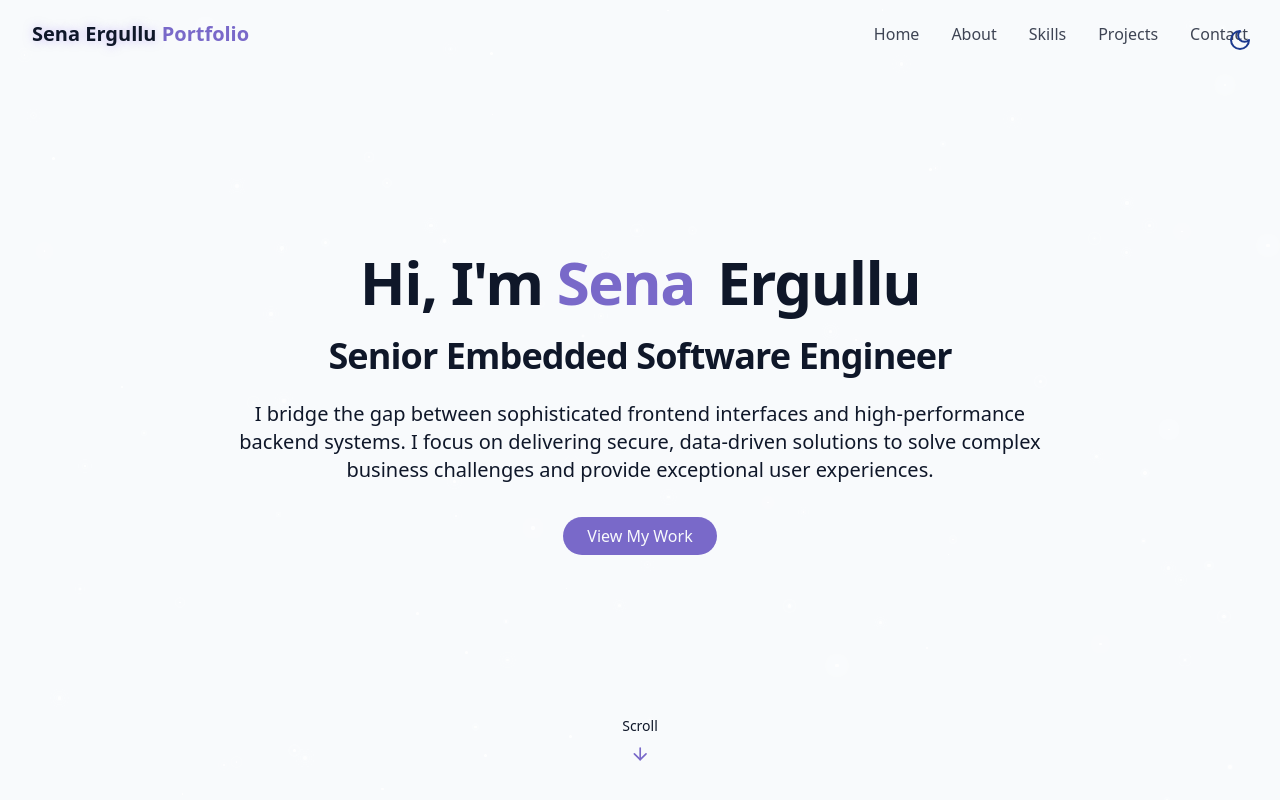
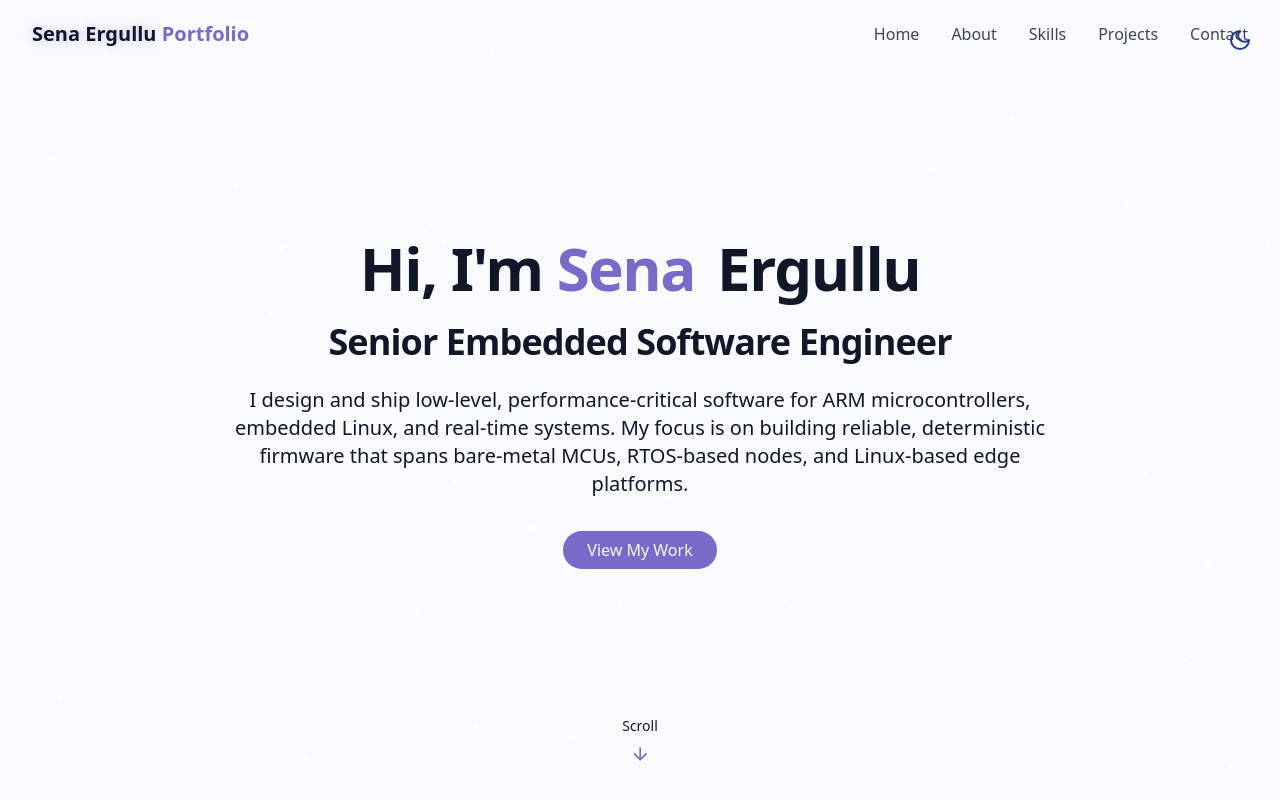
Before and after one commit to senaerg/SenaEPortfolio, a React (Vite) app: page / in a window 1280 px wide. Shown: the top 800 px of the page. Built offline with nearby package versions, Linux system fonts and the light colour scheme.

Commit message:
Update HeroSection.jsx

```diff
--- a/src/components/HeroSection.jsx
+++ b/src/components/HeroSection.jsx
@@ -21,7 +21,7 @@ export const HeroSection = () => {
           </h1>
             <h2 className="text-2xl md:text-4xl font-bold tracking-tight">Senior Embedded Software Engineer</h2>
           <p className="text-lg md:text-xl text-muted-foreground max-2-2xl mx-auto opacity-0 animate-fade-in-delay-3">
-            I bridge the gap between sophisticated frontend interfaces and high-performance backend systems. I focus on delivering secure, data-driven solutions to solve complex business challenges and provide exceptional user experiences.
+            I design and ship low‑level, performance‑critical software for ARM microcontrollers, embedded Linux, and real‑time systems. My focus is on building reliable, deterministic firmware that spans bare‑metal MCUs, RTOS‑based nodes, and Linux‑based edge platforms.
           </p>
 
           <div className="pt-4 opacity-0 animate-fade-in-delay-4">
```
